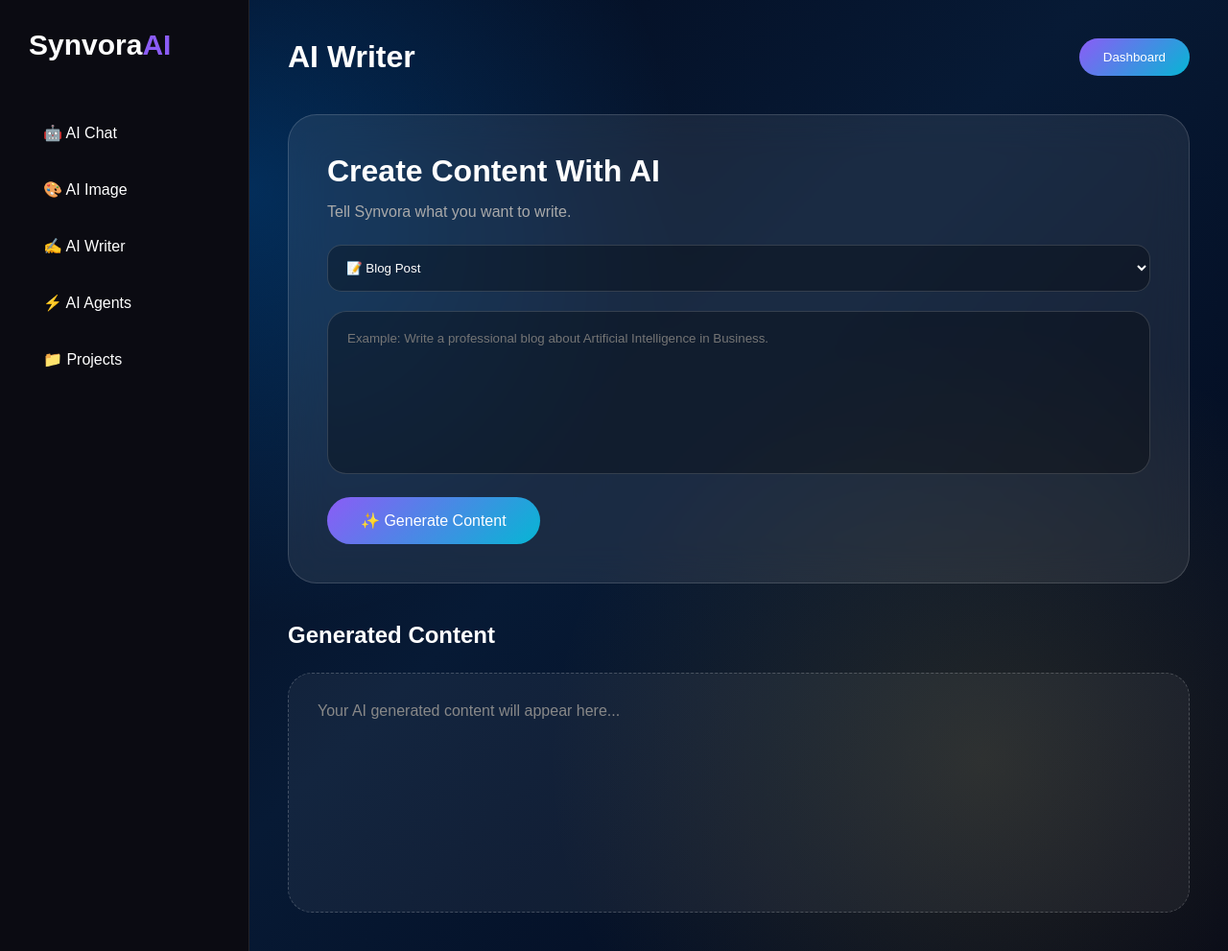
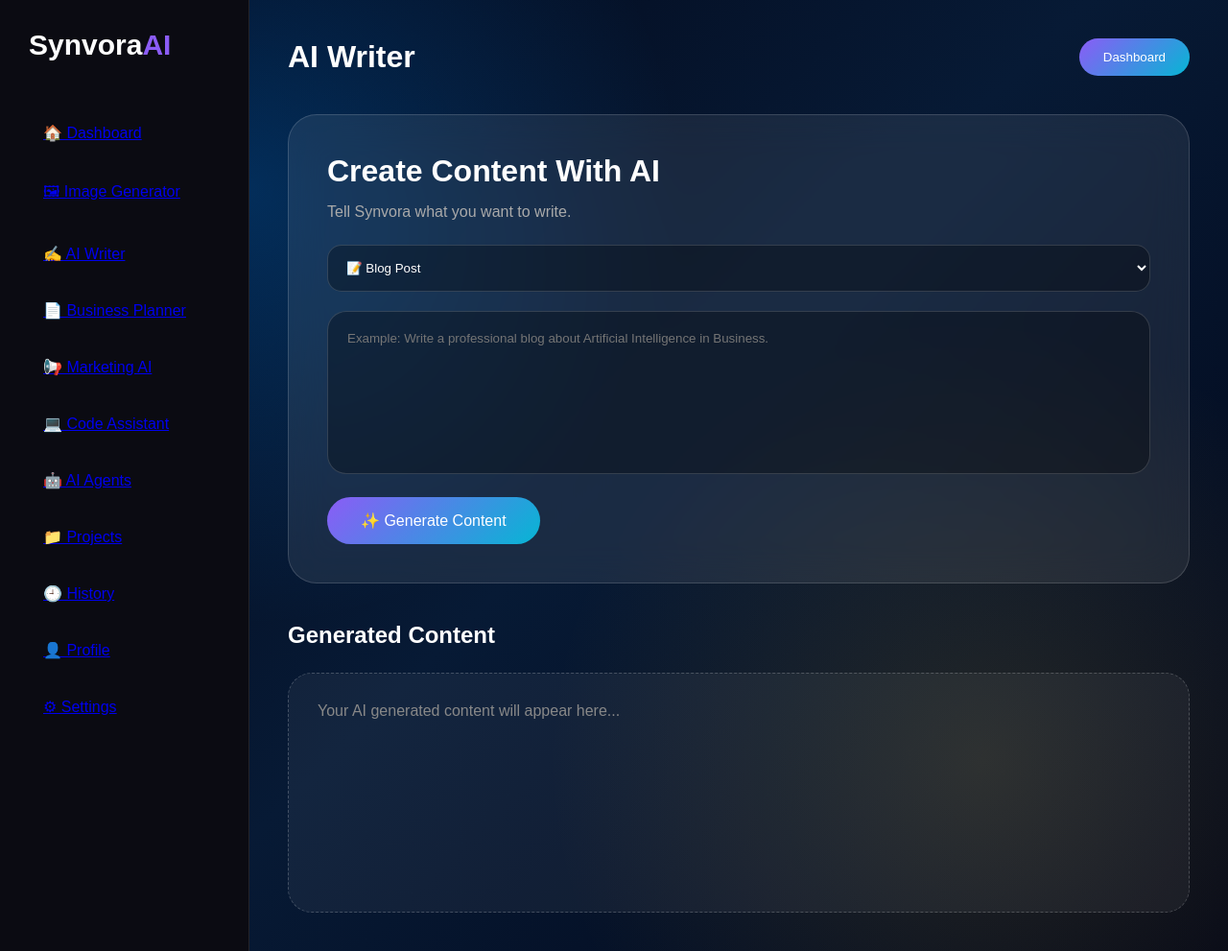
Before and after one commit to anonymous-boy332/Synvora-AI, a plain HTML site: page ai-writer.html in a window 1280 px wide. Shown: the whole page at 96% size. Drawn offline with Linux system fonts and the light colour scheme.

Commit message:
Update ai-writer.html

```diff
--- a/ai-writer.html
+++ b/ai-writer.html
@@ -23,24 +23,43 @@
 
     <aside class="ai-sidebar">
 
+<div class="sidebar-card">
 
-        <div class="dash-logo">
-            Synvora<span>AI</span>
-        </div>
+<div class="dash-logo">
+Synvora<span>AI</span>
+</div>
 
+<ul>
 
-        <ul>
+<li><a href="dashboard.html">🏠 Dashboard</a></li>
 
-            <li>🤖 AI Chat</li>
-            <li>🎨 AI Image</li>
-            <li>✍️ AI Writer</li>
-            <li>⚡ AI Agents</li>
-            <li>📁 Projects</li>
+<li><a href="ai-image.html">🖼 Image Generator</a></li>
 
-        </ul>
+<li class="active">
+<a href="ai-writer.html">✍ AI Writer</a>
+</li>
 
+<li><a href="business-planner.html">📄 Business Planner</a></li>
 
-    </aside>
+<li><a href="marketing-ai.html">📢 Marketing AI</a></li>
+
+<li><a href="code-assistant.html">💻 Code Assistant</a></li>
+
+<li><a href="ai-agents.html">🤖 AI Agents</a></li>
+
+<li><a href="projects.html">📁 Projects</a></li>
+
+<li><a href="history.html">🕘 History</a></li>
+
+<li><a href="profile.html">👤 Profile</a></li>
+
+<li><a href="settings.html">⚙ Settings</a></li>
+
+</ul>
+
+</div>
+
+</aside>
 
 
 
```
